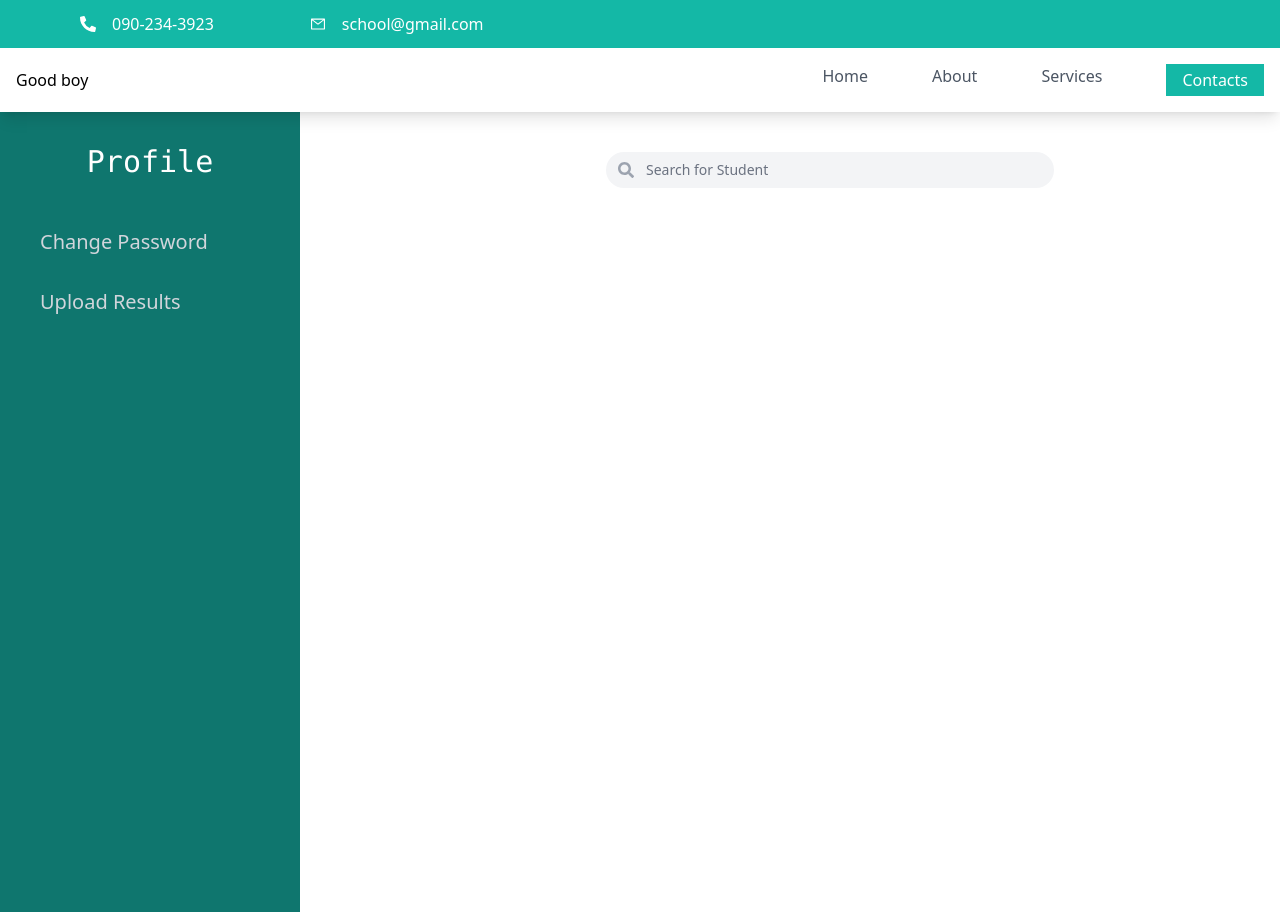
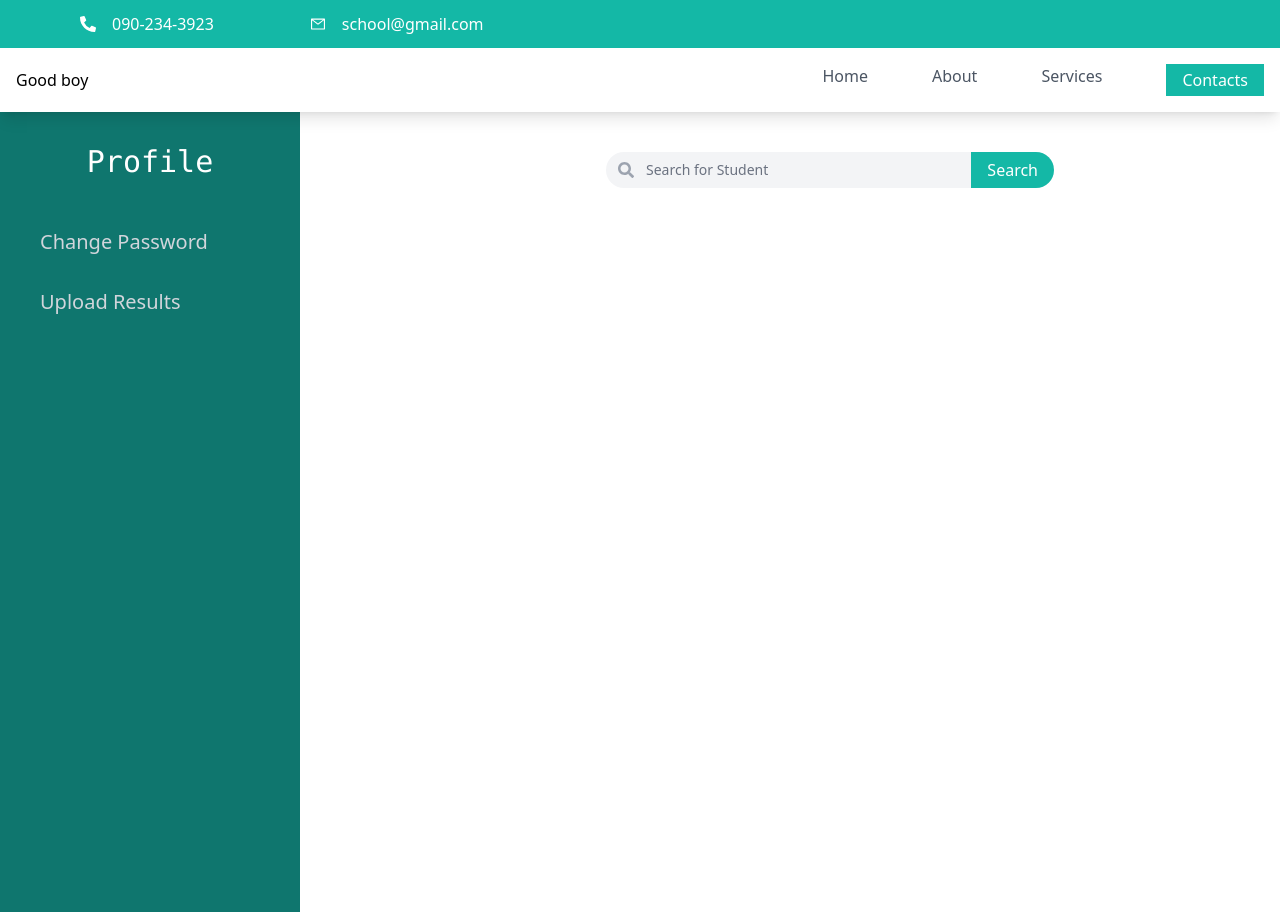
Before and after one commit to Mykmicheals/York, a React (Create React App) app: page / in a window 1280 px wide. Built offline with nearby package versions, Linux system fonts and the light colour scheme.

Commit message:
added search btn to input field

```diff
--- a/src/screens/HomeScreen.tsx
+++ b/src/screens/HomeScreen.tsx
@@ -20,11 +20,17 @@ function HomeScreen() {
     <FaSearch className="text-gray-400" />
   </div>
   <input
-                className="block w-full rounded-full bg-gray-100 border-transparent focus:border-gray-500  focus:ring-0 pl-10 pr-3 py-2 text-sm placeholder-gray-500 focus:outline-none"
+    className="block w-full rounded-full bg-gray-100 border-transparent focus:border-gray-500  focus:ring-0 pl-10 pr-10 py-2 text-sm placeholder-gray-500 focus:outline-none"
     type="text"
     placeholder="Search for Student"
   />
+  <button
+    className="absolute top-0 right-0 h-full px-4 bg-teal-500 text-white rounded-r-full focus:outline-none"
+  >
+    Search
+  </button>
 </div>
+
 
         </div>
 
```
Lines whose indentation alone changed are shown as unchanged.
